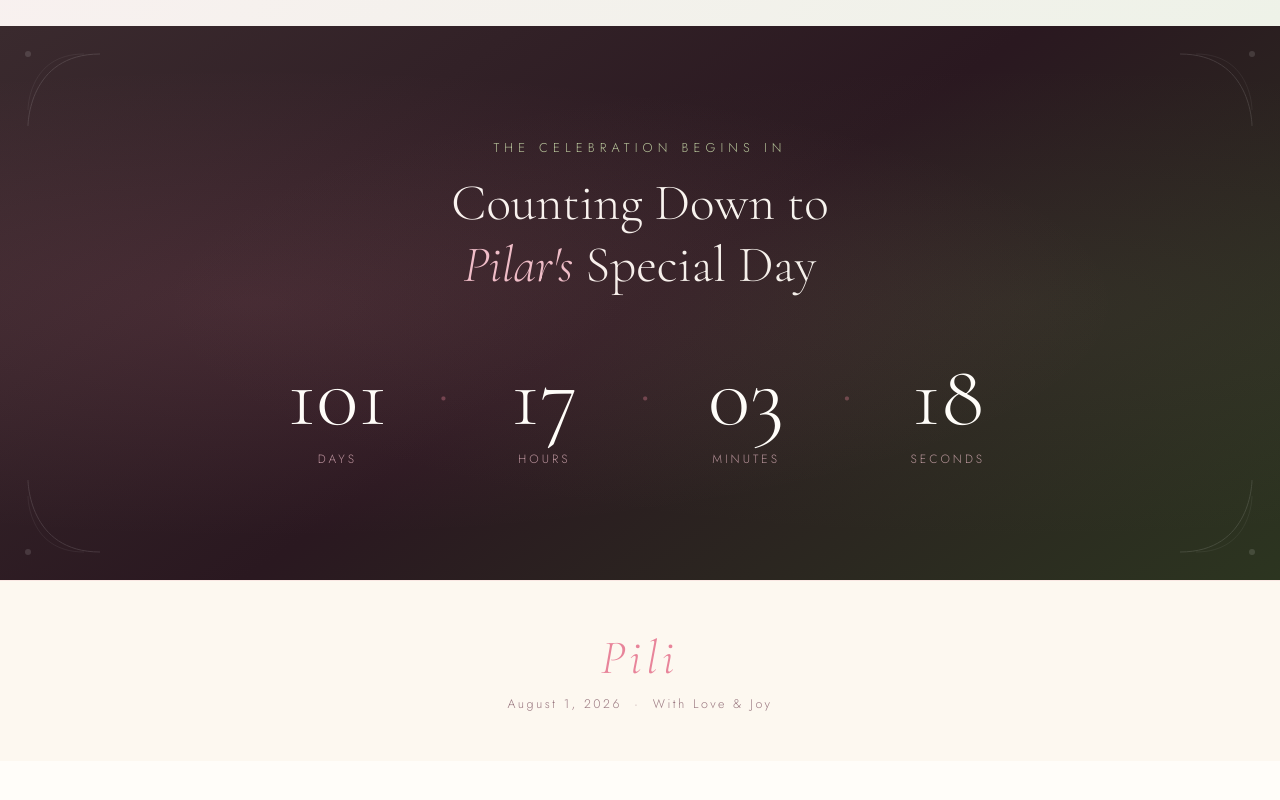
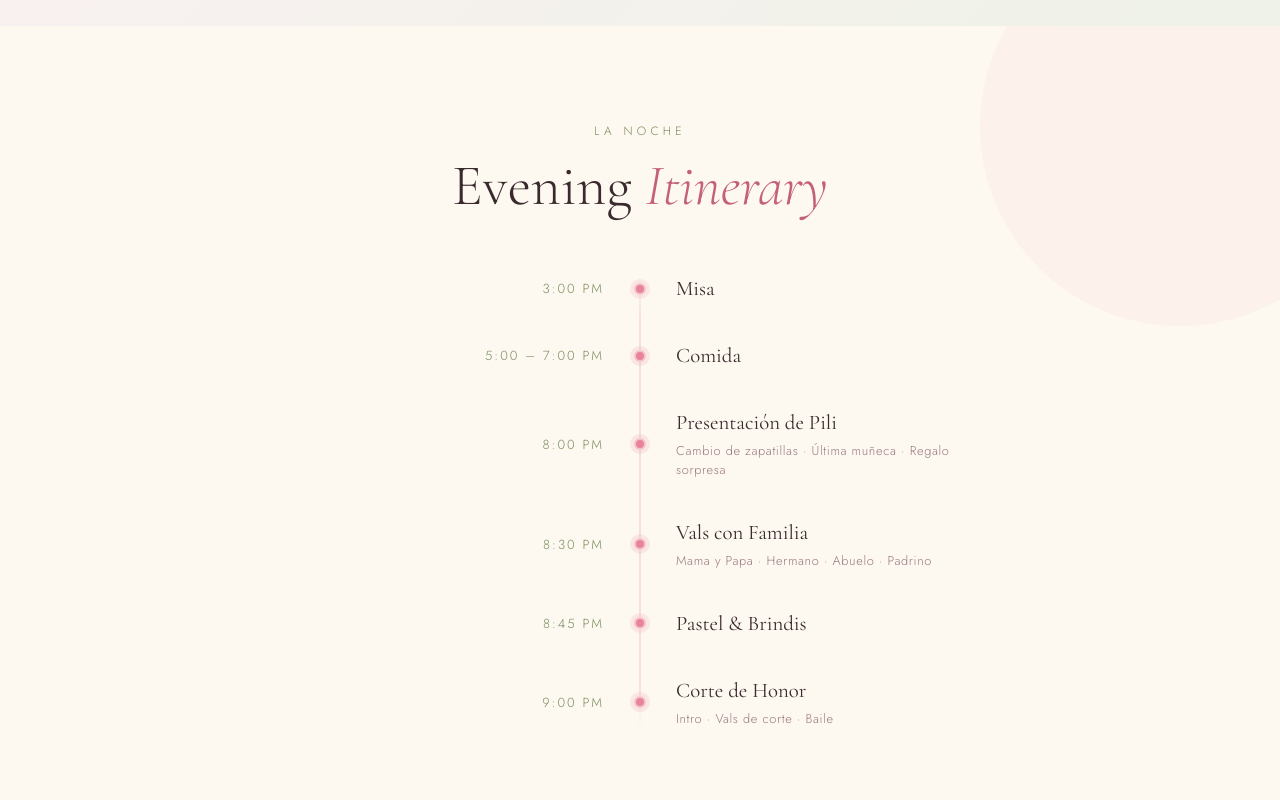
Before and after one commit to BarreraClaudia/pilar-quince, a plain HTML site: page index.html in a window 1280 px wide. Shown: the part 5640-6440 px from the top of the page. Before the commit the page ends 6401 px from the top, so only its background shows below. Drawn offline with nearby package versions, Linux system fonts and the light colour scheme.

Commit message:
add itinerary

```diff
--- a/index.html
+++ b/index.html
@@ -203,6 +203,68 @@
         </div>
     </section>
 
+    <!-- ITINERARY -->
+    <section class="itinerary-section">
+        <span class="section-label reveal">La Noche</span>
+        <h2 class="section-title reveal reveal-delay-1">Evening <em>Itinerary</em></h2>
+
+        <div class="itinerary-list">
+
+            <div class="itinerary-item reveal">
+                <div class="itinerary-time">3:00 PM</div>
+                <div class="itinerary-dot"></div>
+                <div class="itinerary-event">
+                    <p class="itinerary-title">Misa</p>
+                </div>
+            </div>
+
+            <div class="itinerary-item reveal">
+                <div class="itinerary-time">5:00 – 7:00 PM</div>
+                <div class="itinerary-dot"></div>
+                <div class="itinerary-event">
+                    <p class="itinerary-title">Comida</p>
+                </div>
+            </div>
+
+            <div class="itinerary-item reveal">
+                <div class="itinerary-time">8:00 PM</div>
+                <div class="itinerary-dot"></div>
+                <div class="itinerary-event">
+                    <p class="itinerary-title">Presentación de Pili</p>
+                    <p class="itinerary-sub">Cambio de zapatillas · Última muñeca · Regalo sorpresa</p>
+                </div>
+            </div>
+
+            <div class="itinerary-item reveal">
+                <div class="itinerary-time">8:30 PM</div>
+                <div class="itinerary-dot"></div>
+                <div class="itinerary-event">
+                    <p class="itinerary-title">Vals con Familia</p>
+                    <p class="itinerary-sub">Mama y Papa · Hermano · Abuelo · Padrino</p>
+
+                </div>
+            </div>
+
+            <div class="itinerary-item reveal">
+                <div class="itinerary-time">8:45 PM</div>
+                <div class="itinerary-dot"></div>
+                <div class="itinerary-event">
+                    <p class="itinerary-title">Pastel & Brindis</p>
+                </div>
+            </div>
+
+            <div class="itinerary-item reveal">
+                <div class="itinerary-time">9:00 PM</div>
+                <div class="itinerary-dot"></div>
+                <div class="itinerary-event">
+                    <p class="itinerary-title">Corte de Honor</p>
+                    <p class="itinerary-sub">Intro · Vals de corte · Baile</p>
+                </div>
+            </div>
+
+        </div>
+    </section>
+
     <!-- COUNTDOWN -->
     <section class="countdown-section">
         <!-- Corner flourishes -->
--- a/styles.css
+++ b/styles.css
@@ -675,6 +675,126 @@ section {
   color: white;
 }
 
+/* ========== ITINERARY ========== */
+.itinerary-section {
+  background: var(--cream);
+  position: relative;
+  overflow: hidden;
+}
+
+.itinerary-section::before {
+  content: '';
+  position: absolute;
+  top: -100px;
+  right: -100px;
+  width: 400px;
+  height: 400px;
+  border-radius: 50%;
+  background: rgba(232, 132, 154, 0.06);
+  pointer-events: none;
+}
+
+.itinerary-list {
+  max-width: 680px;
+  margin: 0 auto;
+  position: relative;
+}
+
+.itinerary-list::before {
+  content: '';
+  position: absolute;
+  left: 50%;
+  top: 0;
+  bottom: 0;
+  width: 1px;
+  background: linear-gradient(
+    to bottom,
+    transparent,
+    var(--pink-light) 10%,
+    var(--pink-light) 90%,
+    transparent
+  );
+  transform: translateX(-50%);
+}
+
+.itinerary-item {
+  display: grid;
+  grid-template-columns: 1fr 24px 1fr;
+  align-items: center;
+  gap: 1.5rem;
+  margin-bottom: 2.5rem;
+}
+
+.itinerary-item:last-child {
+  margin-bottom: 0;
+}
+
+.itinerary-time {
+  font-family: 'Jost', sans-serif;
+  font-weight: 300;
+  font-size: 0.82rem;
+  letter-spacing: 0.15em;
+  color: var(--olive);
+  text-align: right;
+  text-transform: uppercase;
+}
+
+.itinerary-dot {
+  width: 12px;
+  height: 12px;
+  border-radius: 50%;
+  background: var(--pink);
+  border: 2px solid var(--pink-light);
+  justify-self: center;
+  box-shadow: 0 0 0 4px rgba(232, 132, 154, 0.15);
+  flex-shrink: 0;
+}
+
+.itinerary-title {
+  font-family: 'Cormorant Garamond', serif;
+  font-size: 1.3rem;
+  font-weight: 400;
+  color: #3a2a2e;
+  line-height: 1.3;
+}
+
+.itinerary-sub {
+  margin-top: 0.3rem;
+  font-family: 'Jost', sans-serif;
+  font-weight: 300;
+  font-size: 0.8rem;
+  color: #9a7880;
+  letter-spacing: 0.05em;
+}
+
+@media (max-width: 700px) {
+  .itinerary-list::before {
+    left: 16px;
+  }
+
+  .itinerary-item {
+    grid-template-columns: 24px 1fr;
+    gap: 1rem;
+  }
+
+  .itinerary-time {
+    grid-column: 1 / -1;
+    text-align: left;
+    padding-left: 2.5rem;
+    margin-bottom: -1rem;
+    font-size: 0.75rem;
+  }
+
+  .itinerary-dot {
+    justify-self: start;
+    margin-left: 4px;
+  }
+
+  .itinerary-event {
+    grid-column: 2;
+  }
+}
+
 /* ========== COUNTDOWN ========== */
 .countdown-section {
   background: linear-gradient(145deg, #3a2a2e 0%, #2a1820 50%, #2c3520 100%);
```
Also changed, not shown: 1 other file.
